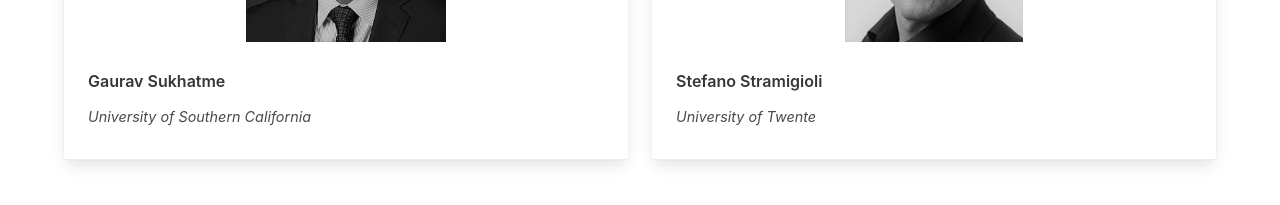
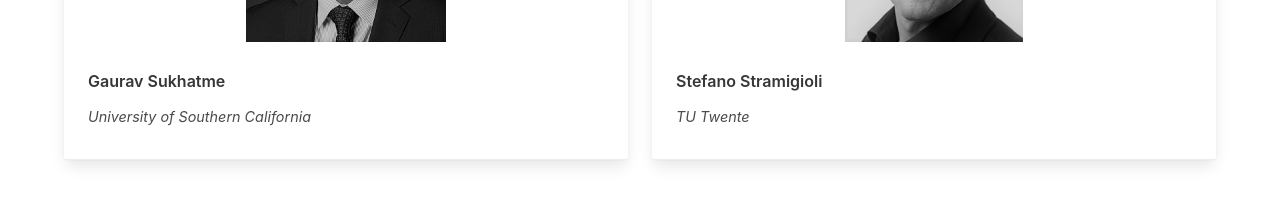
Before and after one commit to IMRCLab/workshop-uav-sims-icra2023, a Jekyll site: the page built from index.html, in a window 1280 px wide. Shown: the part 1917-2122 px from the top of the page. Built offline with Jekyll 4.4.1, drawn with Linux system fonts in a browser that asks for light colours.

Commit message:
Fix minor

```diff
--- a/_data/team.yml
+++ b/_data/team.yml
@@ -31,5 +31,5 @@ steering:
     affiliation: University of Southern California
     image: gaurav_ sukhatme.jpg
   - name: Stefano Stramigioli
-    affiliation: University of Twente
+    affiliation: TU Twente
     image: stefano_stramigioli.png
```
